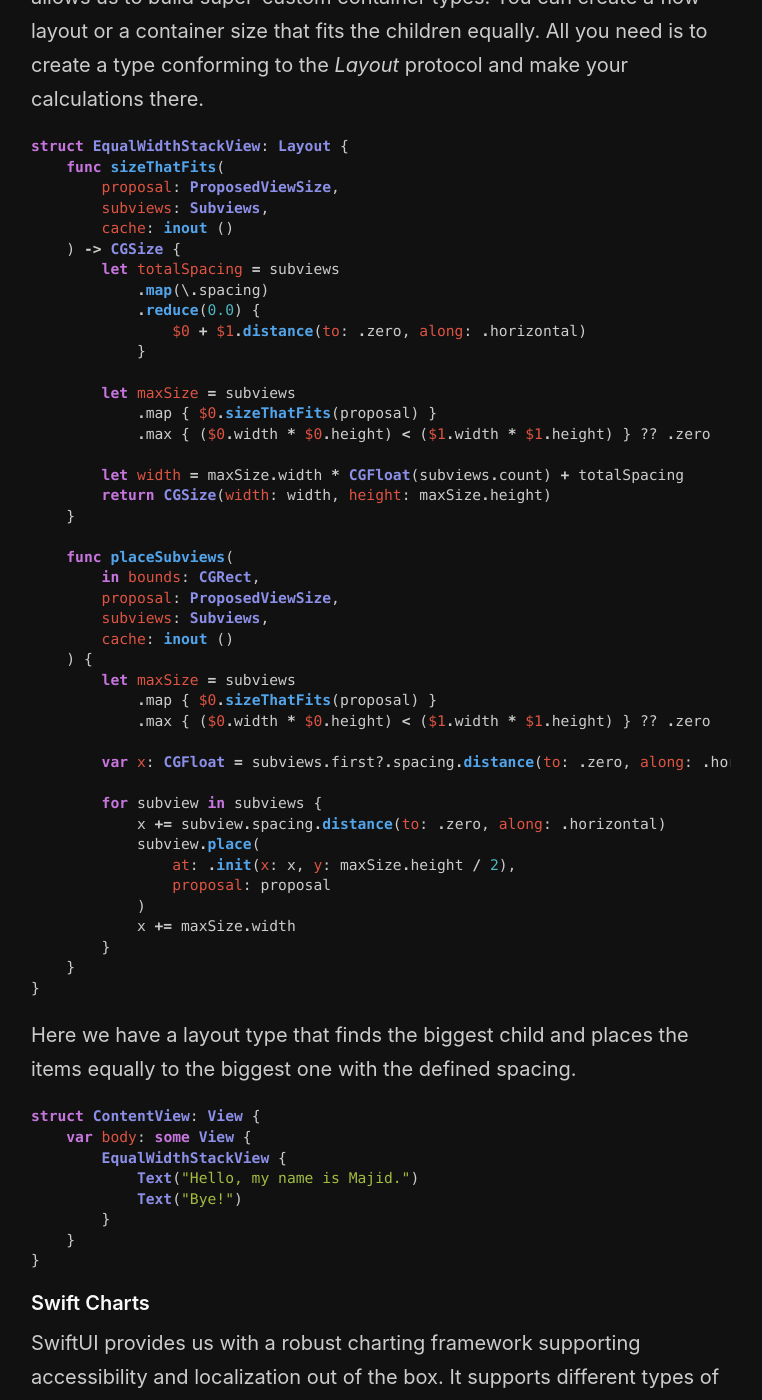
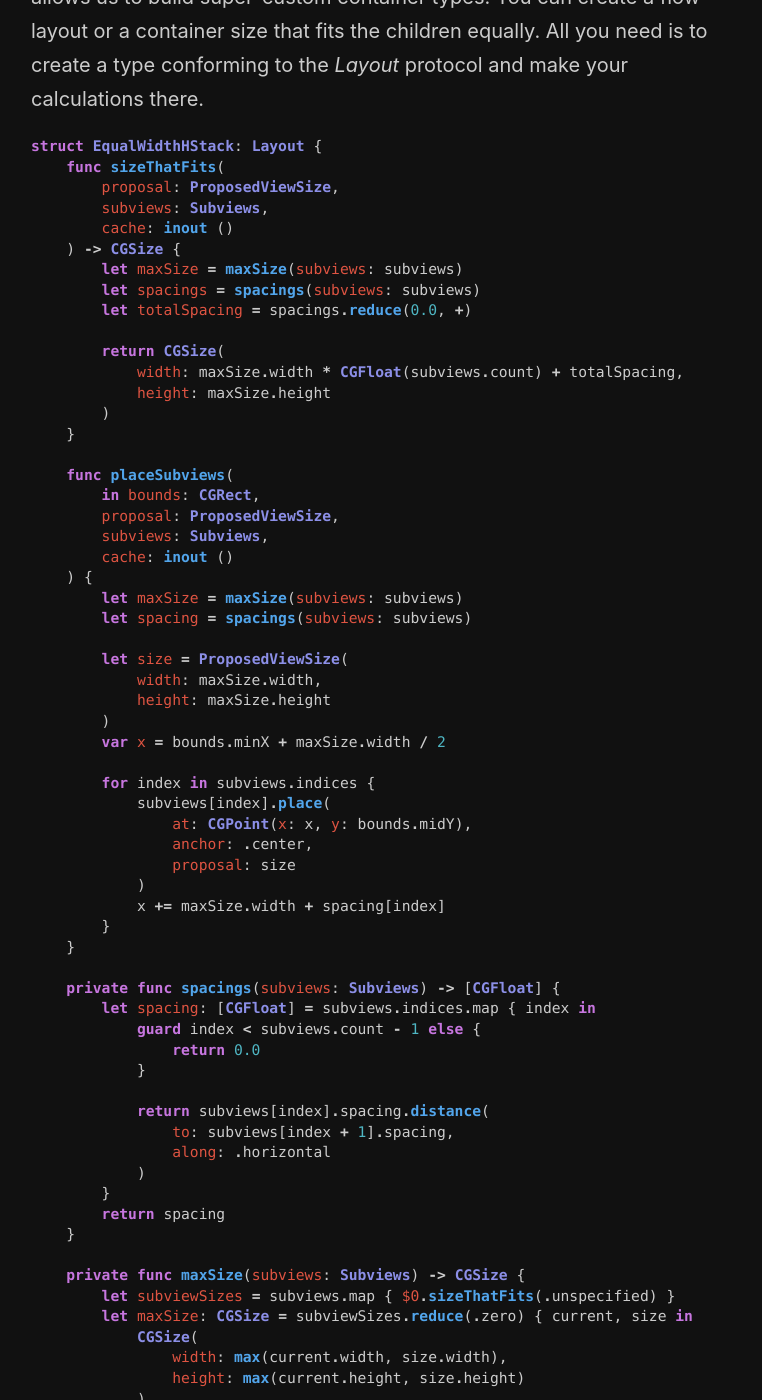
Before and after one commit to mecid/mecid.github.io, a Jekyll site: the page built from _posts/2022-06-07-what-is-new-in-swiftui-after-wwdc22.md, in a window 1280 px wide and 1400 px high, scrolled down 2185 px. Shown: the whole window, without its empty margins (259-1021 px from the left). Built offline with Jekyll 4.4.1, drawn with Linux system fonts in a browser that asks for light colours; some of the changed text lies outside the part shown.

Commit message:
layout section updated in what is new in SwiftUI post

````diff
--- a/_posts/2022-06-07-what-is-new-in-swiftui-after-wwdc22.md
+++ b/_posts/2022-06-07-what-is-new-in-swiftui-after-wwdc22.md
@@ -78,24 +78,20 @@ Here we use another version of the *NavigationStack* view's initializer to bind
 This year another great addition to SwiftUI is the *Layout* protocol that allows us to build super-custom container types. You can create a flow layout or a container size that fits the children equally. All you need is to create a type conforming to the *Layout* protocol and make your calculations there.
 
 ```swift
-struct EqualWidthStackView: Layout {
+struct EqualWidthHStack: Layout {
     func sizeThatFits(
         proposal: ProposedViewSize,
         subviews: Subviews,
         cache: inout ()
     ) -> CGSize {
-        let totalSpacing = subviews
-            .map(\.spacing)
-            .reduce(0.0) {
-                $0 + $1.distance(to: .zero, along: .horizontal)
-            }
+        let maxSize = maxSize(subviews: subviews)
+        let spacings = spacings(subviews: subviews)
+        let totalSpacing = spacings.reduce(0.0, +)
 
-        let maxSize = subviews
-            .map { $0.sizeThatFits(proposal) }
-            .max { ($0.width * $0.height) < ($1.width * $1.height) } ?? .zero
-
-        let width = maxSize.width * CGFloat(subviews.count) + totalSpacing
-        return CGSize(width: width, height: maxSize.height)
+        return CGSize(
+            width: maxSize.width * CGFloat(subviews.count) + totalSpacing,
+            height: maxSize.height
+        )
     }
 
     func placeSubviews(
@@ -104,20 +100,48 @@ struct EqualWidthStackView: Layout {
         subviews: Subviews,
         cache: inout ()
     ) {
-        let maxSize = subviews
-            .map { $0.sizeThatFits(proposal) }
-            .max { ($0.width * $0.height) < ($1.width * $1.height) } ?? .zero
+        let maxSize = maxSize(subviews: subviews)
+        let spacing = spacings(subviews: subviews)
 
-        var x: CGFloat = subviews.first?.spacing.distance(to: .zero, along: .horizontal) ?? 0
+        let size = ProposedViewSize(
+            width: maxSize.width,
+            height: maxSize.height
+        )
+        var x = bounds.minX + maxSize.width / 2
 
-        for subview in subviews {
-            x += subview.spacing.distance(to: .zero, along: .horizontal)
-            subview.place(
-                at: .init(x: x, y: maxSize.height / 2),
-                proposal: proposal
+        for index in subviews.indices {
+            subviews[index].place(
+                at: CGPoint(x: x, y: bounds.midY),
+                anchor: .center,
+                proposal: size
             )
-            x += maxSize.width
+            x += maxSize.width + spacing[index]
         }
+    }
+
+    private func spacings(subviews: Subviews) -> [CGFloat] {
+        let spacing: [CGFloat] = subviews.indices.map { index in
+            guard index < subviews.count - 1 else {
+                return 0.0
+            }
+
+            return subviews[index].spacing.distance(
+                to: subviews[index + 1].spacing,
+                along: .horizontal
+            )
+        }
+        return spacing
+    }
+
+    private func maxSize(subviews: Subviews) -> CGSize {
+        let subviewSizes = subviews.map { $0.sizeThatFits(.unspecified) }
+        let maxSize: CGSize = subviewSizes.reduce(.zero) { current, size in
+            CGSize(
+                width: max(current.width, size.width),
+                height: max(current.height, size.height)
+            )
+        }
+        return maxSize
     }
 }
 ```
@@ -127,9 +151,13 @@ Here we have a layout type that finds the biggest child and places the items equ
 ```swift
 struct ContentView: View {
     var body: some View {
-        EqualWidthStackView {
-            Text("Hello, my name is Majid.")
-            Text("Bye!")
+        EqualWidthHStack {
+            Text("Hello...")
+                .foregroundColor(.red)
+            Text("Hello.........")
+                .foregroundColor(.green)
+            Text("Hello..............")
+                .foregroundColor(.blue)
         }
     }
 }
````
